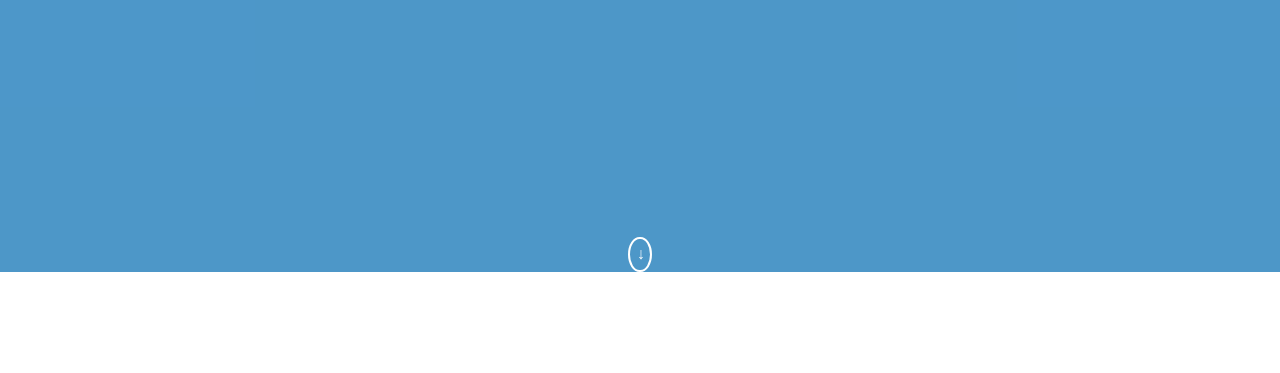
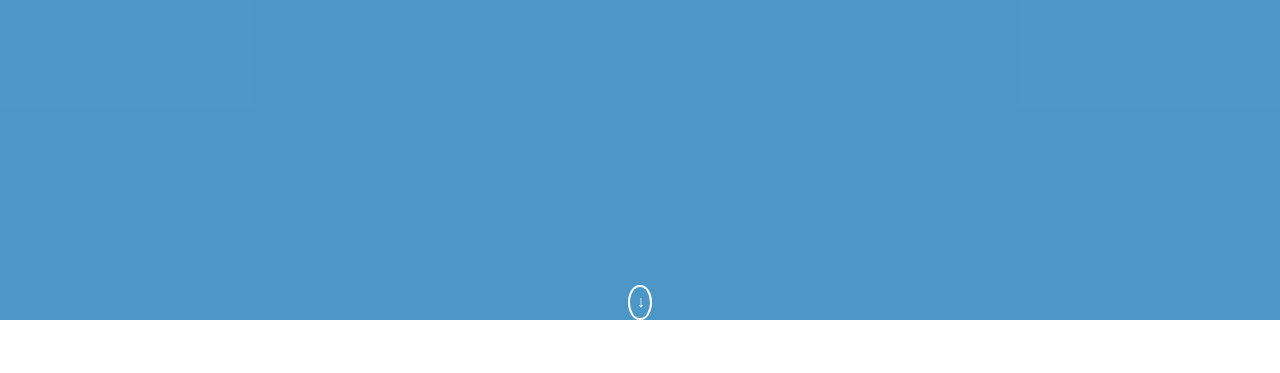
Before and after one commit to bhagat-hrishi/sampleportfoliowebsite, a plain HTML site: page index.html in a window 1280 px wide. Shown: the part 402-775 px from the top of the page. Drawn offline with nearby package versions, Linux system fonts and the light colour scheme.

Commit message:
change in arrow

```diff
--- a/css/style.css
+++ b/css/style.css
@@ -100,7 +100,7 @@ html{
     color: white;
     width: 0.5%;
     height: 0.5%;
-    margin-top:30vh;
+    margin-top:36vh;
     padding:0.5%;
 }
 
```
